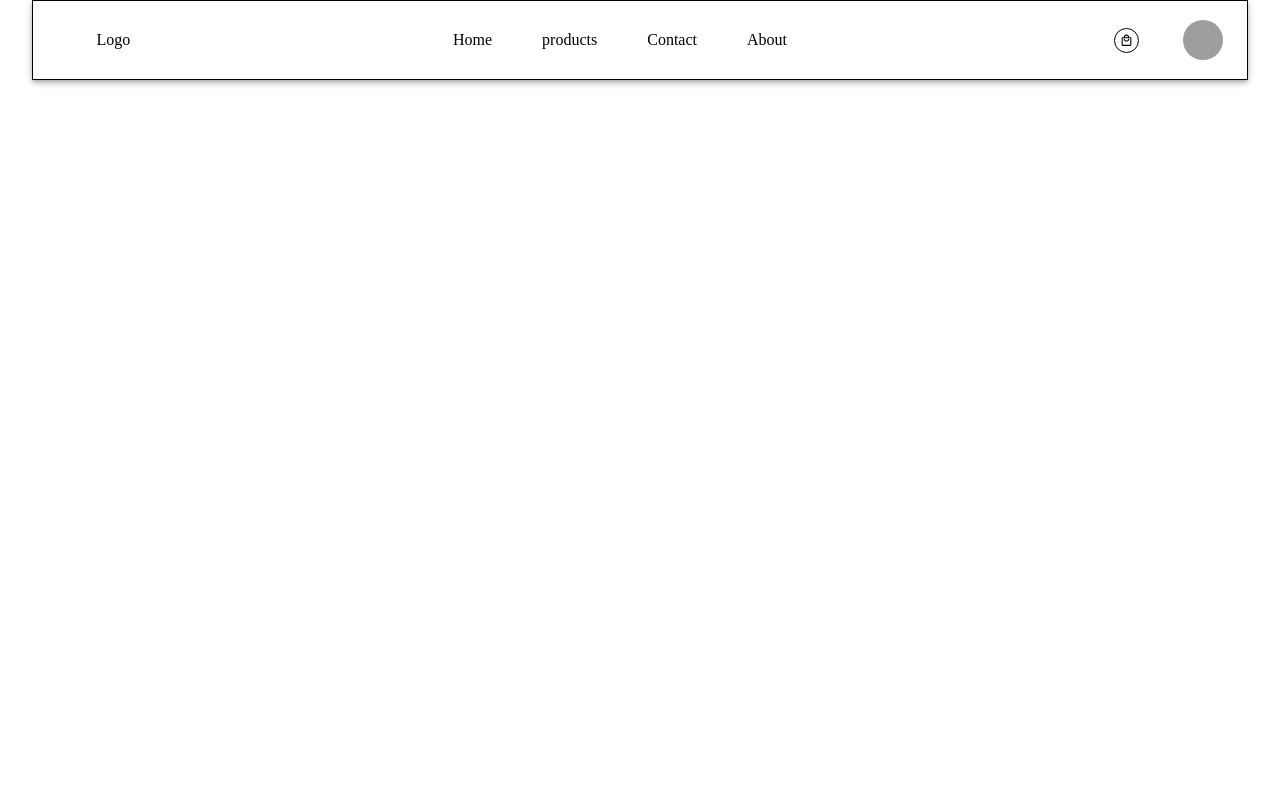
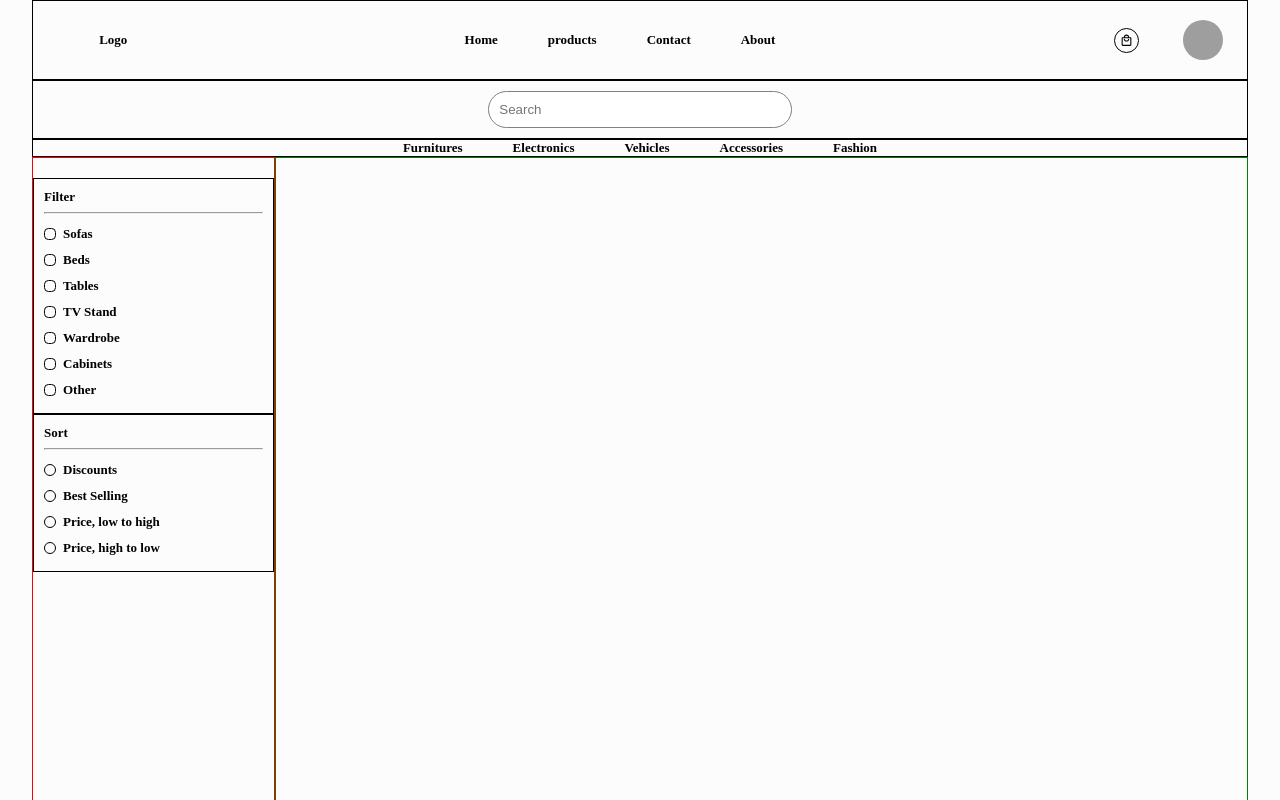
Before and after one commit to ababuu/shoplly, a React (Create React App) app: page / in a window 1280 px wide. Shown: the top 800 px of the page. Built offline with nearby package versions, Linux system fonts and the light colour scheme; grey boxes are pictures that could not be loaded; the HTML template or start-up script is replaced by a standard one.

Commit message:
sidebar added

```diff
--- a/src/App.js
+++ b/src/App.js
@@ -1,10 +1,12 @@
 import './App.css';
 import NavBar from './components/Navbar';
+import MainContent from './components/MainContent';
 
 function App() {
   return (
     <div className="App">
       <NavBar/>
+      <MainContent/>
     </div>
   );
 }
--- /dev/null
+++ b/src/components/MainContent.js
@@ -0,0 +1,123 @@
+import React from 'react';
+import styled from '@emotion/styled';
+import '../style/MainContent.css'
+
+const StyledContainer=styled.div`
+    display:flex;
+`
+const StyledSidebar=styled.div`
+    border:1px solid red;
+    width:20%;
+    height:100vh;
+    display:flex;
+    flex-direction:column;
+`
+const StyledGrid=styled.div`
+    border: 1px solid green;
+    width:80%;
+    height:100vh;
+`
+const FilterContainer=styled.div`
+    width:100%;
+    border: 1px solid black;
+    text-align: left;
+    padding:10px;
+    margin-top:20px;
+`
+const SortContainer=styled.div`
+    width:100%;
+    border: 1px solid black;
+    display:flex;
+    flex-direction:column;
+    text-align: left;
+    padding:10px;
+`
+
+const StyledLabel=styled.label`
+
+`
+
+function MainContent() {
+    return (
+        <StyledContainer>
+            <StyledSidebar>
+
+                <FilterContainer>
+                    <p className='title'>Filter</p>
+                    <hr/>
+                    <div className="check__item">
+                        <label>
+                        <input type="checkbox" className="default__check" name="sofas" value="sofas"/>
+                        <span className="custom__check"></span>
+                        <p>Sofas</p>
+                        </label>
+                        <label>
+                        <input type="checkbox" className="default__check" id="beds" name="beds" value="beds"/>
+                        <span className="custom__check"></span>
+                        <p>Beds</p>
+                        </label>
+                        <label>
+                        <input type="checkbox" className="default__check" name="tables" value="tables"/>
+                        <span className="custom__check"></span>
+                        <p>Tables</p>
+                        </label>
+                        <label>
+                        <input type="checkbox" className="default__check" name="tv-stands" value="tv stands"/>
+                        <span className="custom__check"></span>
+                        <p>TV Stand</p>
+                        </label>
+                        <label>
+                        <input type="checkbox" className="default__check" name="wardrobes" value="wardrobes"/>
+                        <span className="custom__check"></span>
+                        <p>Wardrobe</p>
+                        </label>
+                        <label>
+                        <input type="checkbox" className="default__check" name="cabinets" value="cabinets"/>
+                        <span className="custom__check"></span>
+                        <p>Cabinets</p>
+                        </label>
+                        <label>
+                        <input type="checkbox" className="default__check" name="other" value="other"/>
+                        <span className="custom__check"></span>
+                        <p>Other</p>
+                        </label>
+                    </div>
+
+                </FilterContainer>
+
+                <SortContainer>
+                    <p className='title'>Sort</p>
+                    <hr/>
+                    <div className="check__item">
+                    <label>
+                        <input type="radio" className="default__check"/>
+                        <span className="custom__check"></span>
+                        <p>Discounts</p>
+                    </label>
+                    <label>
+                        <input type="radio" className="default__check"/>
+                        <span className="custom__check"></span>
+                        <p>Best Selling</p>
+                    </label>
+                    <label>
+                        <input type="radio" className="default__check"/>
+                        <span className="custom__check"></span>
+                        <p>Price, low to high</p>
+                    </label>
+                    <label>
+                        <input type="radio" className="default__check"/>
+                        <span className="custom__check"></span>
+                        <p>Price, high to low</p>
+                    </label>
+                    </div>
+
+                </SortContainer>
+            </StyledSidebar>
+            <StyledGrid>
+
+            </StyledGrid>
+        </StyledContainer>
+    );
+}
+
+export default MainContent;
--- a/src/components/Navbar.js
+++ b/src/components/Navbar.js
@@ -10,11 +10,12 @@ const StyledContainer=styled.div`
     position: relative;
 `;
 const StyledToolbar=styled(Toolbar)`
-    background: white;
     border: 1px solid black;
     margin:auto;
     height: 10vh;
     color:black;
+    background-color: #FCFCFC;
+    box-shadow:none
 `
 const LinkContainer=styled.div`
     display:flex;
@@ -34,7 +35,6 @@ const CartAvatarContainer=styled.div`
 `
 const CartContainer=styled.div`
     width:fit-content;
-    // height:35px;
     border:1px solid black;
     display:flex;
     justify-content:center;
@@ -45,19 +45,37 @@ const CartContainer=styled.div`
 `
 
 const StyledAppbar=styled(AppBar)`
-    width:95%;
-    margin:auto;
+box-shadow:none
 `
-const StyledLinks=styled.a`
-
+const StyledCartLogo=styled(LocalMallOutlinedIcon)`
+    font-size:13px;
 `
-const SearchBarConatiner=styled.div`
+const SearchBarContainer=styled.div`
     display:flex;
     justify-content:center;
     algn-items:center;
+    flex-direction: column
 `
-const StyledCartLogo=styled(LocalMallOutlinedIcon)`
-    font-size:13px;
+const InputContainer=styled.div`
+    width:100%;
+    border:1px solid black;
+`
+const StyledInput=styled.input`
+    width:25%;
+    padding:10px;
+    border:0.5px solid gray;
+    box-shadow:none;
+    margin:10px;
+    border-radius:20px
+`
+const ProductsContainer=styled.div`
+    width:100%;
+    border:1px solid black;
+    display:flex;
+    justify-content:center;
+    algn-items:center;
+    gap:50px
+
 `
 
 export default function NavBar() {
@@ -84,6 +102,19 @@ return (
             </StyledToolbar>
         </StyledContainer>
     </StyledAppbar>
+    <SearchBarContainer>
+            <InputContainer>
+                <StyledInput placeholder='Search'/>
+            </InputContainer>
+            <ProductsContainer>
+                <p>Furnitures</p>
+                <p>Electronics</p>
+                <p>Vehicles</p>
+                <p>Accessories</p>
+                <p>Fashion</p>
+
+            </ProductsContainer>
+        </SearchBarContainer>
     </Box>
 );
 }
--- a/src/index.css
+++ b/src/index.css
@@ -3,3 +3,8 @@
     padding: 0;
     margin: 0;
 }
+body{
+    width:95%;
+    margin:auto;
+    background-color: #FCFCFC;
+}
--- /dev/null
+++ b/src/style/MainContent.css
@@ -0,0 +1,114 @@
+
+.title{
+    margin-bottom: 7px;
+}
+
+.check__item {
+    display: flex;
+    flex-direction: column;
+    margin-top: 7px;
+    /* gap: 2rem;
+    padding: 2rem;
+    background-color: #fff;
+    border: 1px solid #ddd;
+    border-radius: 1rem; */
+}
+.check__item label {
+    display: flex;
+    align-items: center;
+    /* -moz-column-gap: 6px;
+    column-gap: 10px; */
+
+}
+span{
+    margin:7px 7px 7px 0px;
+}
+p{
+    font-size: 13px;
+    font-weight:600;
+}
+
+.default__check[type=checkbox],
+.default__check[type=radio] {
+    display: none;
+}
+.default__check[type=checkbox] ~ .custom__check,
+.default__check[type=radio] ~ .custom__check {
+    display: flex;
+    align-items: center;
+    height: 12px;
+    border: 1px solid #000;
+    position: relative;
+    transition: all 0.4s ease;
+    cursor: pointer;
+}
+.default__check[type=checkbox] ~ .custom__check:after,
+.default__check[type=radio] ~ .custom__check:after {
+    content: "";
+    display: inline-block;
+    position: absolute;
+    transition: all 0.4s ease;
+}
+.default__check[type=checkbox]:not(.switchbox) ~ .custom__check,
+.default__check[type=radio]:not(.switchbox) ~ .custom__check {
+    justify-content: center;
+    width: 12px;
+}
+.default__check[type=checkbox]:not(.switchbox) ~ .custom__check:after,
+.default__check[type=radio]:not(.switchbox) ~ .custom__check:after {
+    visibility: hidden;
+}
+.default__check[type=checkbox].switchbox + .custom__check,
+.default__check[type=radio].switchbox + .custom__check {
+    width: 32px;
+}
+.default__check[type=checkbox].switchbox + .custom__check:after,
+.default__check[type=radio].switchbox + .custom__check:after {
+    transform: scale(1.5);
+    left: 4px;
+}
+.default__check[type=checkbox].switchbox:not(:checked) ~ .custom__check:after,
+.default__check[type=radio].switchbox:not(:checked) ~ .custom__check:after {
+    background-color: #000;
+}
+.default__check[type=checkbox].switchbox:checked ~ .custom__check:after,
+.default__check[type=radio].switchbox:checked ~ .custom__check:after {
+    left: 20px;
+}
+.default__check[type=checkbox]:disabled ~ .custom__check,
+.default__check[type=radio]:disabled ~ .custom__check {
+    opacity: 0.3;
+    cursor: not-allowed;
+}
+.default__check[type=checkbox]:checked ~ .custom__check,
+.default__check[type=radio]:checked ~ .custom__check {
+    background-color: #000;
+}
+.default__check[type=checkbox]:checked ~ .custom__check:after,
+.default__check[type=radio]:checked ~ .custom__check:after {
+    visibility: visible;
+}
+
+.default__check[type=checkbox]:not(.switchbox) ~ .custom__check {
+    border-radius: 0.275rem;
+}
+.default__check[type=checkbox]:not(.switchbox) ~ .custom__check:after {
+    height: 7px;
+    width: 3px;
+    margin-top: -1px;
+    border-bottom: 2px solid #fff;
+    border-right: 2px solid #fff;
+    transform: rotate(45deg);
+}
+
+.default__check[type=radio] ~ .custom__check,
+.default__check[type=checkbox].switchbox ~ .custom__check {
+    border-radius: 50rem;
+}
+.default__check[type=radio] ~ .custom__check:after,
+.default__check[type=checkbox].switchbox ~ .custom__check:after {
+    width: 4px;
+    height: 4px;
+    background-color: #fff;
+    border-radius: 50rem;
+}
```
Also changed, not shown: src/components/Products.js (added).
